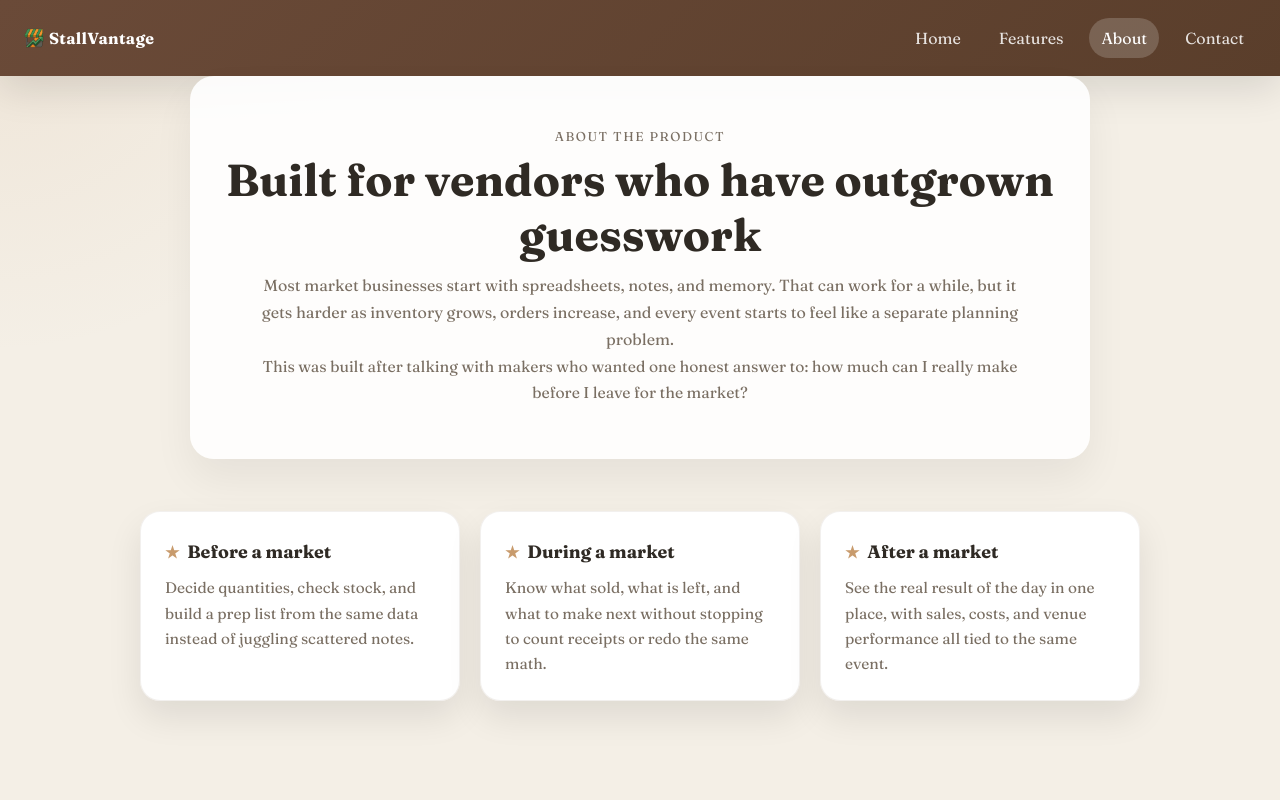
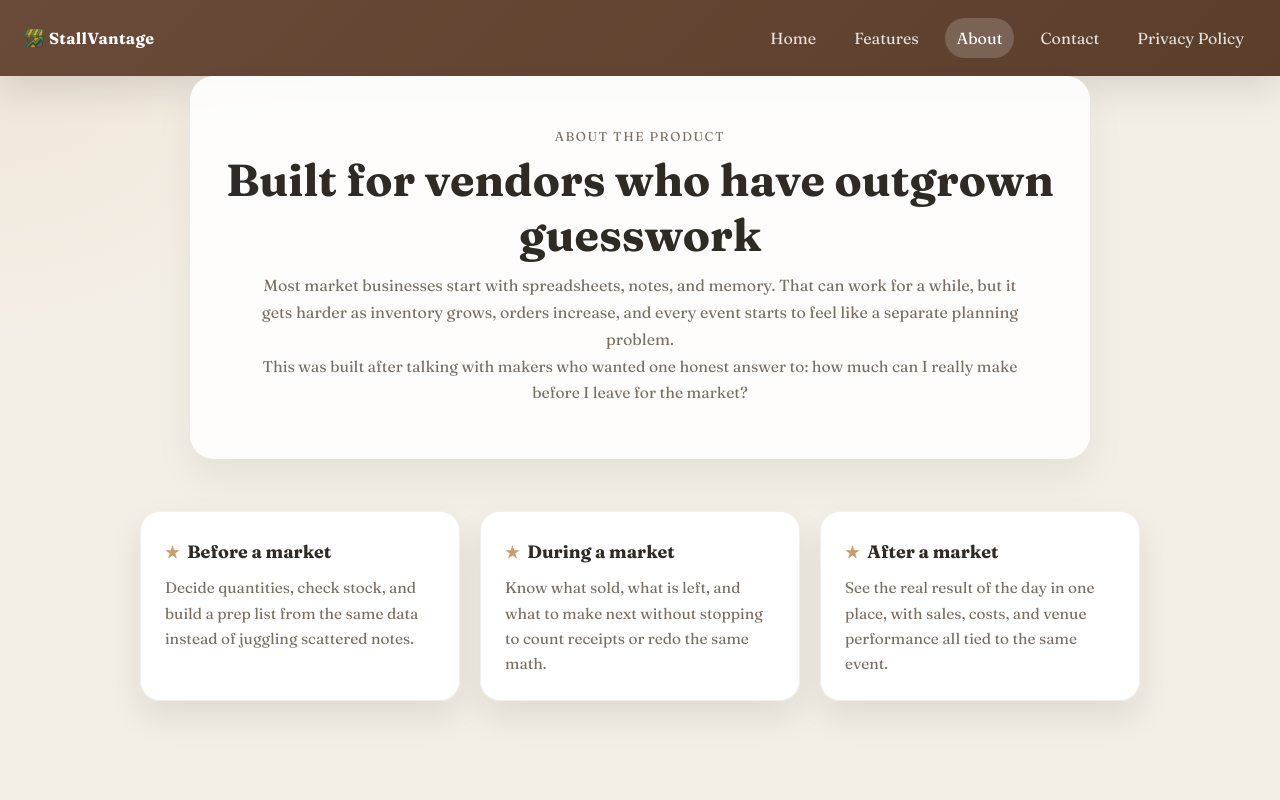
Before and after one commit to the12walls-maker/the12walls-maker.github.io, a plain HTML site: page about.html in a window 1280 px wide. Shown: the top 800 px of the page. Drawn offline with Linux system fonts and the light colour scheme.

Commit message:
Add Privacy Policy link to navigation
Added a Privacy Policy link to the navigation menu.

```diff
--- a/about.html
+++ b/about.html
@@ -24,6 +24,7 @@
       <a href="features.html">Features</a>
       <a href="about.html" class="active" aria-current="page">About</a>
       <a href="contact.html">Contact</a>
+      <a href="legal/privacy.html">Privacy Policy</a>
     </nav>
   </header>
 
```
